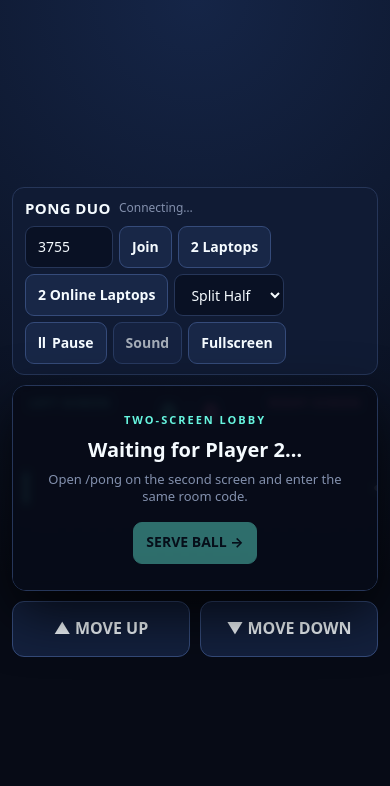
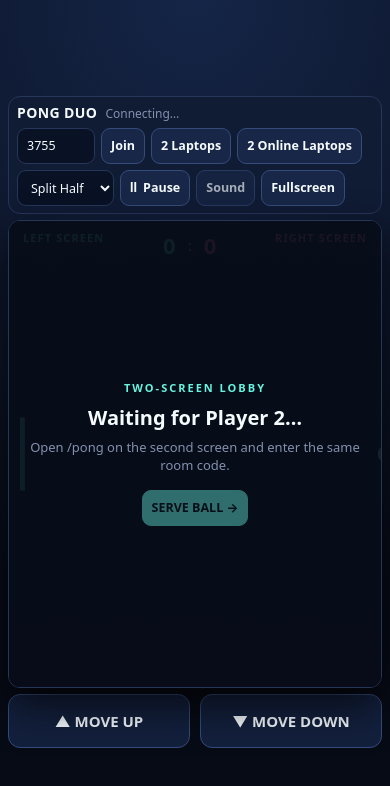
Before and after one commit to ma7ami70/chess-mo, a plain HTML site: page pong.html in a window 390 px wide. Drawn offline with Linux system fonts and the light colour scheme.

Commit message:
Add files via upload

```diff
--- a/pong.html
+++ b/pong.html
@@ -7,13 +7,13 @@
 <style>
   :root{color-scheme:dark;--bg:#090f1e;--panel:#101b34;--border:#263659;--muted:#8390ad;--cyan:#67f5df;--pink:#ff72ad;--text:#f5fbff}
   *{box-sizing:border-box}
-  body{margin:0;min-height:100dvh;padding:12px;background:radial-gradient(circle at 50% 0,#152547 0,#070b16 70%);color:var(--text);font:14px/1.35 system-ui,-apple-system,Segoe UI,sans-serif;display:flex;flex-direction:column;align-items:center;justify-content:center;gap:10px;touch-action:none;user-select:none;-webkit-user-select:none}
-  .top-bar{width:min(100%,1120px);display:flex;flex-wrap:wrap;align-items:center;justify-content:space-between;gap:8px;padding:10px 12px;background:var(--panel);border:1px solid var(--border);border-radius:12px}
+  body{margin:0;min-height:100dvh;padding:10px;background:radial-gradient(circle at 50% 0,#152547 0,#070b16 70%);color:var(--text);font:14px/1.35 system-ui,-apple-system,Segoe UI,sans-serif;display:flex;flex-direction:column;align-items:center;justify-content:center;gap:8px;touch-action:none;user-select:none;-webkit-user-select:none}
+  .top-bar{width:min(100%,1120px);display:flex;flex-wrap:wrap;align-items:center;justify-content:space-between;gap:6px;padding:8px 10px;background:var(--panel);border:1px solid var(--border);border-radius:12px}
   .brand{display:flex;align-items:center;gap:8px;flex-wrap:wrap}
-  .brand strong{font-size:15px;letter-spacing:.4px}
+  .brand strong{font-size:14px;letter-spacing:.4px}
   .meta{color:var(--muted);font-size:12px}
   .actions{display:flex;align-items:center;gap:6px;flex-wrap:wrap}
-  input,select,button{font:inherit;border-radius:9px;min-height:42px;padding:8px 12px;color:var(--text)}
+  input,select,button{font:inherit;border-radius:9px;min-height:40px;padding:7px 11px;color:var(--text)}
   input,select{background:#091124;border:1px solid var(--border)}
   button{background:#182747;border:1px solid #354b7a;font-weight:700;cursor:pointer;display:inline-flex;align-items:center;justify-content:center;gap:6px;touch-action:manipulation}
   button:active:not(:disabled){transform:scale(.98)}
@@ -23,24 +23,32 @@
   button.mode-active{background:var(--pink);color:#14060d;border-color:var(--pink)}
   button.online-laptop-active{background:#7ea8ff;color:#071024;border-color:#7ea8ff}
   button.is-muted{opacity:.65}
-  .stage{width:min(100%,1120px);aspect-ratio:16/9;max-height:62dvh;position:relative;border-radius:14px;overflow:hidden;border:1px solid var(--border);box-shadow:0 22px 55px #000b;background:#090f1e}
+  .stage{width:min(100%,1120px);aspect-ratio:16/9;max-height:64dvh;position:relative;border-radius:14px;overflow:hidden;border:1px solid var(--border);box-shadow:0 18px 42px #000a;background:#090f1e;contain:layout style paint}
   .stage:fullscreen,.stage.pseudo-fs{position:fixed;inset:0;width:100vw;height:100dvh;max-height:none;aspect-ratio:auto;border-radius:0;border:0;z-index:50}
+  @media (max-width:720px) and (orientation:portrait){
+    body{padding:8px;gap:6px}
+    .top-bar{padding:7px 8px;gap:5px}
+    input,select,button{min-height:36px;padding:5px 9px;font-size:12.5px}
+    .stage{width:100%;aspect-ratio:4/5;max-height:66dvh;border-radius:12px}
+    .touch-pad{gap:8px}
+    .touch-btn{min-height:50px;font-size:14px}
+  }
   .fs-exit-btn{display:none}
-  .hud{position:absolute;top:10px;left:16px;right:16px;display:flex;align-items:flex-start;justify-content:space-between;pointer-events:none;z-index:2}
+  .hud{position:absolute;top:10px;left:14px;right:14px;display:flex;align-items:flex-start;justify-content:space-between;pointer-events:none;z-index:2}
   .side-tag{font-size:11px;letter-spacing:1.1px;text-transform:uppercase;font-weight:700}
   .side-tag.left-c{color:var(--cyan)}
   .side-tag.right-c{color:var(--pink)}
-  .scoreboard{display:flex;align-items:center;gap:12px;font-size:clamp(24px,5vw,42px);font-weight:800;font-variant-numeric:tabular-nums}
+  .scoreboard{display:flex;align-items:center;gap:12px;font-size:clamp(22px,5vw,40px);font-weight:800;font-variant-numeric:tabular-nums}
   .scoreboard span:first-child{color:var(--cyan)}
   .scoreboard span:last-child{color:var(--pink)}
   canvas{width:100%;height:100%;display:block}
-  .overlay{position:absolute;inset:0;background:#070c18e6;backdrop-filter:blur(4px);display:flex;flex-direction:column;align-items:center;justify-content:center;text-align:center;padding:20px;gap:8px;z-index:3}
+  .overlay{position:absolute;inset:0;background:#070c18eb;display:flex;flex-direction:column;align-items:center;justify-content:center;text-align:center;padding:18px;gap:8px;z-index:3}
   .overlay[hidden]{display:none}
   .kicker{font-size:11px;letter-spacing:2px;font-weight:700;color:var(--cyan)}
   .overlay h2{margin:0;font-size:clamp(20px,4vw,34px)}
   .overlay p{margin:0 0 8px;color:var(--muted);max-width:420px;font-size:13px}
   .touch-pad{display:grid;width:100%;max-width:1120px;grid-template-columns:1fr 1fr;gap:10px}
-  .touch-btn{min-height:56px;font-size:16px;font-weight:800;border-radius:12px;background:#13203d;border:1px solid #354b7a;color:var(--text)}
+  .touch-btn{min-height:54px;font-size:15px;font-weight:800;border-radius:12px;background:#13203d;border:1px solid #354b7a;color:var(--text)}
   .touch-btn.active{background:var(--cyan);color:#06131c;border-color:var(--cyan)}
 </style>
 </head>
@@ -51,7 +59,7 @@
       <span class="meta" id="statusLabel">Connecting…</span>
     </div>
     <div class="actions">
-      <input id="roomInput" type="text" maxlength="12" style="width:88px" placeholder="Room">
+      <input id="roomInput" type="text" maxlength="12" style="width:78px" placeholder="Room">
       <button id="joinButton" type="button">Join</button>
       <button id="twoLaptopsButton" type="button">2 Laptops</button>
       <button id="onlineLaptopsButton" type="button">2 Online Laptops</button>
@@ -95,7 +103,7 @@
 (() => {
   const stage = document.getElementById('stage');
   const canvas = document.getElementById('gameCanvas');
-  const ctx = canvas.getContext('2d');
+  const ctx = canvas.getContext('2d', { alpha: false });
   const playerScoreEl = document.getElementById('playerScore');
   const cpuScoreEl = document.getElementById('cpuScore');
   const statusLabel = document.getElementById('statusLabel');
@@ -120,7 +128,16 @@
   const PADDLE_HEIGHT = 94;
   const BALL_RADIUS = 8;
   const WINNING_SCORE = 7;
-  const STATE_SEND_INTERVAL_MS = 33;
+
+  const isTouchOrSmall = window.matchMedia('(max-width: 720px) or (pointer: coarse)').matches;
+  const lowPower = isTouchOrSmall || !!navigator.connection?.saveData || (navigator.hardwareConcurrency && navigator.hardwareConcurrency <= 4);
+  const STATE_SEND_INTERVAL_MS = isTouchOrSmall ? 40 : 33;
+  const PADDLE_SEND_INTERVAL_MS = isTouchOrSmall ? 24 : 16;
+  const TRAIL_LENGTH = lowPower ? 3 : 7;
+
+  const courtGradient = ctx.createLinearGradient(0, 0, 0, HEIGHT);
+  courtGradient.addColorStop(0, '#0c1428');
+  courtGradient.addColorStop(1, '#090f1e');
 
   let side = 'left';
   let playersCount = 1;
@@ -129,6 +146,7 @@
   let onlineLaptopsMode = false;
   let ws = null;
   let lastPaddleSent = 0;
+  let lastSentPaddleY = null;
   let lastStateSent = 0;
 
   let playerScore = 0;
@@ -246,7 +264,7 @@
       return;
     }
 
-    const roleText = side === 'left' ? 'Left Laptop' : side === 'right' ? 'Right Laptop' : 'Spectator';
+    const roleText = side === 'left' ? 'Left Screen' : side === 'right' ? 'Right Screen' : 'Spectator';
     const modePrefix = onlineLaptopsMode ? '2 Online Laptops' : '2-Screen Room';
     statusLabel.textContent = `${modePrefix} • Room ${roomInput.value} (${playersCount}/2) • ${roleText}`;
 
@@ -255,7 +273,7 @@
       overlay.hidden = false;
       overlayKicker.textContent = onlineLaptopsMode ? '2 ONLINE LAPTOPS LOBBY' : 'TWO-SCREEN LOBBY';
       overlayTitle.textContent = `Waiting for Player 2 (${playersCount}/2)…`;
-      overlayText.textContent = `Join room ${roomInput.value} on the second laptop to start.`;
+      overlayText.textContent = `Join room ${roomInput.value} on the second screen to start.`;
       overlayButton.disabled = true;
       overlayButton.textContent = 'WAITING FOR PLAYER 2…';
       return;
@@ -373,13 +391,24 @@
     emitState(true, [toneFreq, 0.04, 'square']);
   }
 
-  function emitPaddle() {
+  function emitPaddle(force = false) {
     if (!usesNetwork()) return;
+    const currentY = side === 'left' ? player.y : side === 'right' ? cpu.y : null;
+    if (currentY === null) return;
     const now = performance.now();
-    if (now - lastPaddleSent < 16) return;
+    if (!force && now - lastPaddleSent < PADDLE_SEND_INTERVAL_MS) return;
+    if (!force && lastSentPaddleY !== null && Math.abs(currentY - lastSentPaddleY) < 1.5) return;
     lastPaddleSent = now;
-    if (side === 'left') sendWs({ type: 'paddle', side: 'left', y: player.y });
-    if (side === 'right') sendWs({ type: 'paddle', side: 'right', y: cpu.y });
+    lastSentPaddleY = currentY;
+    sendWs({ type: 'paddle', side, y: currentY });
+  }
+
+  function recordTrail() {
+    if (TRAIL_LENGTH <= 0) return;
+    if (ball.vx !== 0 || ball.vy !== 0) {
+      ball.trail.unshift({ x: ball.x, y: ball.y });
+      if (ball.trail.length > TRAIL_LENGTH) ball.trail.pop();
+    }
   }
 
   function update(delta) {
@@ -439,10 +468,7 @@
     }
 
     if (!canSimulateBall()) {
-      if (ball.vx !== 0 || ball.vy !== 0) {
-        ball.trail.unshift({ x: ball.x, y: ball.y });
-        if (ball.trail.length > 7) ball.trail.pop();
-      }
+      recordTrail();
       return;
     }
 
@@ -454,10 +480,7 @@
 
     ball.x += ball.vx * delta;
     ball.y += ball.vy * delta;
-    if (ball.vx !== 0 || ball.vy !== 0) {
-      ball.trail.unshift({ x: ball.x, y: ball.y });
-      if (ball.trail.length > 7) ball.trail.pop();
-    }
+    recordTrail();
 
     if (ball.y - BALL_RADIUS <= 0 && ball.vy < 0) {
       ball.y = BALL_RADIUS; ball.vy *= -1; playTone(260, 0.025);
@@ -479,22 +502,22 @@
 
   function drawPaddle(paddle, color) {
     ctx.fillStyle = color;
+    if (lowPower) {
+      ctx.fillRect(paddle.x, paddle.y, PADDLE_WIDTH, PADDLE_HEIGHT);
+      return;
+    }
     ctx.beginPath();
     ctx.roundRect(paddle.x, paddle.y, PADDLE_WIDTH, PADDLE_HEIGHT, 6);
     ctx.fill();
   }
 
   function draw() {
-    ctx.clearRect(0, 0, canvas.width, canvas.height);
     const full = twoLaptopsMode || viewSelect.value === 'full';
     ctx.save();
     if (full) ctx.scale(0.5, 1);
     else if (side === 'right') ctx.translate(-1000, 0);
 
-    const background = ctx.createLinearGradient(0, 0, 0, HEIGHT);
-    background.addColorStop(0, '#0c1428');
-    background.addColorStop(1, '#090f1e');
-    ctx.fillStyle = background;
+    ctx.fillStyle = courtGradient;
     ctx.fillRect(0, 0, WIDTH, HEIGHT);
 
     ctx.save();
@@ -507,22 +530,25 @@
     ctx.stroke();
     ctx.restore();
 
-    ctx.beginPath();
-    ctx.arc(WIDTH / 2, HEIGHT / 2, 92, 0, Math.PI * 2);
-    ctx.strokeStyle = '#1c2742';
-    ctx.lineWidth = 1;
-    ctx.stroke();
+    if (!lowPower) {
+      ctx.beginPath();
+      ctx.arc(WIDTH / 2, HEIGHT / 2, 92, 0, Math.PI * 2);
+      ctx.strokeStyle = '#1c2742';
+      ctx.lineWidth = 1;
+      ctx.stroke();
+    }
 
     drawPaddle(player, '#67f5df');
     drawPaddle(cpu, '#ff72ad');
 
-    ball.trail.forEach((point, index) => {
-      ctx.globalAlpha = (1 - index / ball.trail.length) * 0.22;
+    for (let i = 0; i < ball.trail.length; i++) {
+      const point = ball.trail[i];
+      ctx.globalAlpha = (1 - i / ball.trail.length) * 0.2;
       ctx.fillStyle = '#f5fbff';
       ctx.beginPath();
-      ctx.arc(point.x, point.y, BALL_RADIUS * (1 - index / (ball.trail.length * 1.7)), 0, Math.PI * 2);
+      ctx.arc(point.x, point.y, BALL_RADIUS * (1 - i / (ball.trail.length * 1.7)), 0, Math.PI * 2);
       ctx.fill();
-    });
+    }
     ctx.globalAlpha = 1;
     ctx.fillStyle = '#f5fbff';
     ctx.beginPath();
@@ -601,6 +627,7 @@
     gameOver = false;
     pointPause = 0;
     paused = true;
+    lastSentPaddleY = null;
     player.y = HEIGHT / 2 - PADDLE_HEIGHT / 2;
     cpu.y = HEIGHT / 2 - PADDLE_HEIGHT / 2;
     ball.x = WIDTH / 2;
@@ -642,6 +669,7 @@
     if (ws) ws.close();
     const room = roomInput.value.trim() || '1000';
     roomInput.value = room;
+    lastSentPaddleY = null;
     const proto = location.protocol === 'https:' ? 'wss:' : 'ws:';
     ws = new WebSocket(`${proto}//${location.host}/ws-pong?room=${encodeURIComponent(room)}`);
     ws.onmessage = (event) => {
```
